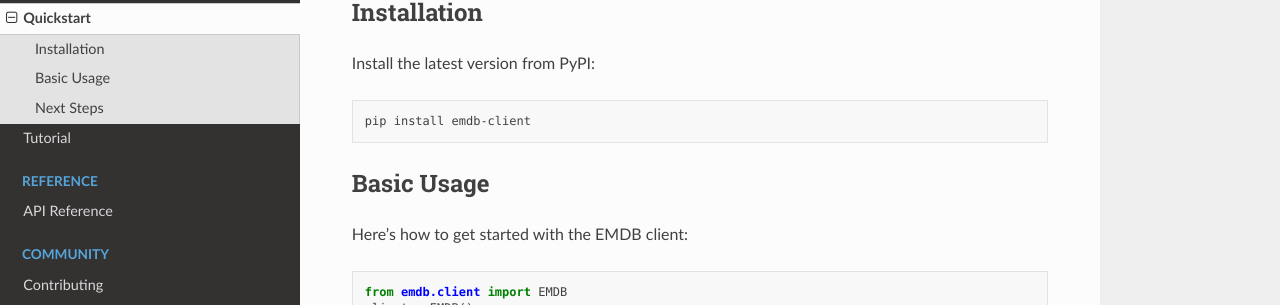
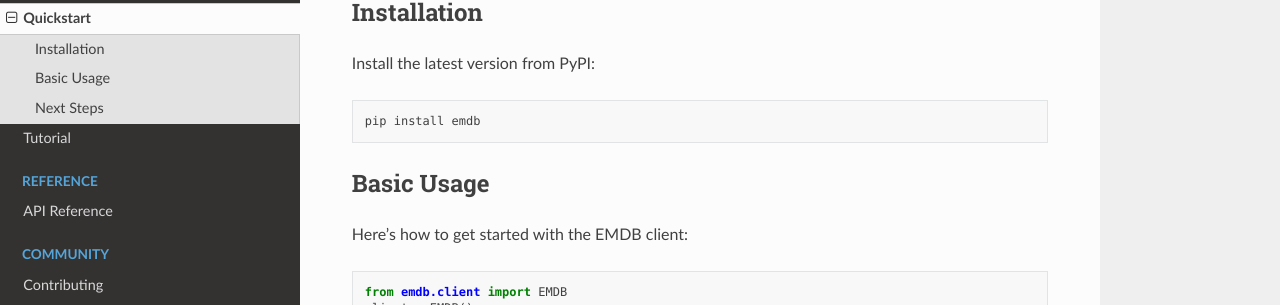
Before and after one commit to emdb-empiar/emdb-api-wrapper, a Sphinx documentation site: the page built from docs/source/quickstart.rst, in a window 1280 px wide and 1099 px high. Shown: the part 164-469 px from the top of the window. Built offline with Sphinx 7.4.7 and the Read the Docs theme 3.1.0, drawn with Linux system fonts in a browser that asks for light colours.

Commit message:
Fix documentation

```diff
--- a/docs/source/quickstart.rst
+++ b/docs/source/quickstart.rst
@@ -8,7 +8,7 @@ Install the latest version from PyPI:
 
 .. code-block:: bash
 
-    pip install emdb-client
+    pip install emdb
 
 Basic Usage
 -----------
--- a/test.py
+++ b/test.py
@@ -3,6 +3,7 @@ from emdb.client import EMDB
 client = EMDB()
 
 entry = client.get_entry("EMD-8117")
+print(entry.admin["current_status"]["code"]["valueOf_"])
 # entry = client.get_entry("EMD-45474") # Example with annotations
 # entry = client.get_entry("EMD-45369")  # Example with additional maps
 # entry = client.get_entry("EMD-1016")  # Example with slices, model and figures
```
